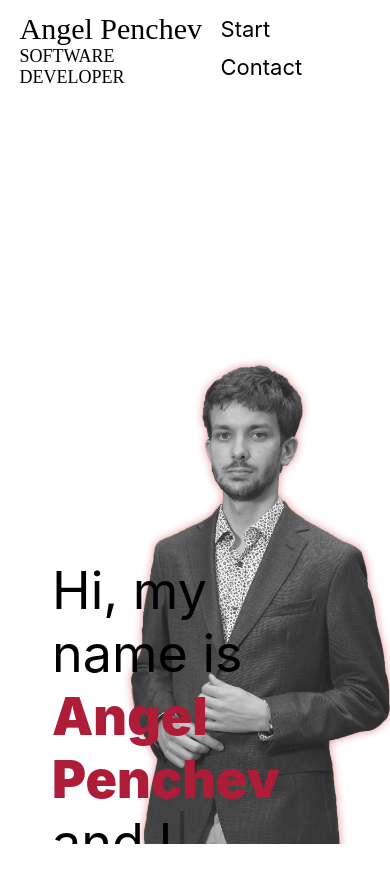
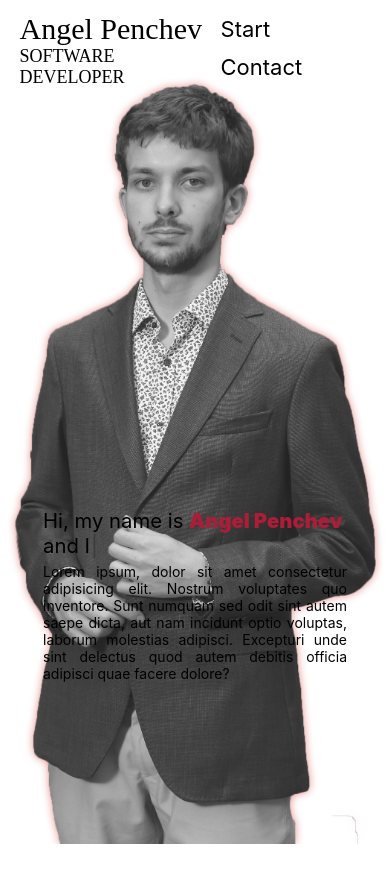
Before and after one commit to angel-penchev/personal-server, a React (Create React App) app in the folder client/: page / in a window 390 px wide. Shown: the top 882 px of the page. Built offline with nearby package versions, Linux system fonts and the light colour scheme; what react-smooth-scrolling would draw is missing.

Commit message:
[Feat] Start section responsiveness
Made the start section layout and fonts responsive.

```diff
--- a/client/src/sections/Start/Start.css
+++ b/client/src/sections/Start/Start.css
@@ -5,37 +5,50 @@
 }
 
 .start .left-container {
-  display: flex;
-  flex-direction: column;
+  display: grid;
+  grid-template-columns: 1fr 8fr 1fr;
+  grid-template-rows: 6fr 2fr 3fr 1fr;
+  grid-gap: 5px;
+
   grid-column: 1 / 3;
+  grid-row: 1;
+
+  z-index: 20;
+}
+
+.start .left-container .caption {
+  grid-column: 2 / 3;
   grid-row: 1;
 }
 
-.start .left-container .caption {
-  display: flex;
-  flex-direction: column;
-  position: relative;
-  z-index: 20;
-  bottom: -55%;
-  align-self: flex-center;
-  height: fit-content;
-  overflow: visible;
-  margin-left: 20%;
+.start .left-container .primary {
+  grid-column: 2;
+  grid-row: 2;
+  align-self: end;
+
+  font-size: clamp(26px, 3.5vw, 38px);
 }
 
-.start .left-container .caption .primary {
-  font-size: 52px;
+@media only screen and (max-width: 768px) {
+  .start .left-container .primary {
+    font-size: clamp(17px, 5.2vw, 38px);
+  }
 }
 
-.start .left-container .caption .secondary {
-  width: 70%;
-  font-size: 22px;
+.start .left-container .secondary {
+  grid-column: 2;
+  grid-row: 3;
+
+  font-size: clamp(14px, 2vw, 24px);
+  text-align: justify;
+  text-justify: inter-word;
 }
 
 .start .right-container {
   display: flex;
   flex-direction: column;
   justify-content: flex-end;
+
   grid-column: 2 / -1;
   grid-row: 1;
 }
@@ -49,3 +62,15 @@
   align-self: flex-center;
   filter: drop-shadow(0 0 0.25rem var(--light-color));
 }
+
+@media only screen and (max-width: 768px) {
+  .start .left-container {
+    grid-column: 1 / -1;
+    grid-row: 1;
+  }
+
+  .start .right-container {
+    grid-column: 1 / -1;
+    grid-row: 1;
+  }
+}
--- a/client/src/sections/Start/Start.tsx
+++ b/client/src/sections/Start/Start.tsx
@@ -16,7 +16,6 @@ const Start = () => {
   return (
     <div className="start section">
       <div className="left-container">
-        <div className="caption">
         <span className="primary">
           <Typewriter
             onInit={
@@ -32,7 +31,6 @@ const Start = () => {
           {secondaryText}
         </span>
       </div>
-      </div>
       <div className="right-container">
         <img
           className="portrait"
```
Also changed, not shown: client/src/sections/Nav/Assets/hamburger-menu.svg (added). Lines whose indentation alone changed are shown as unchanged.
